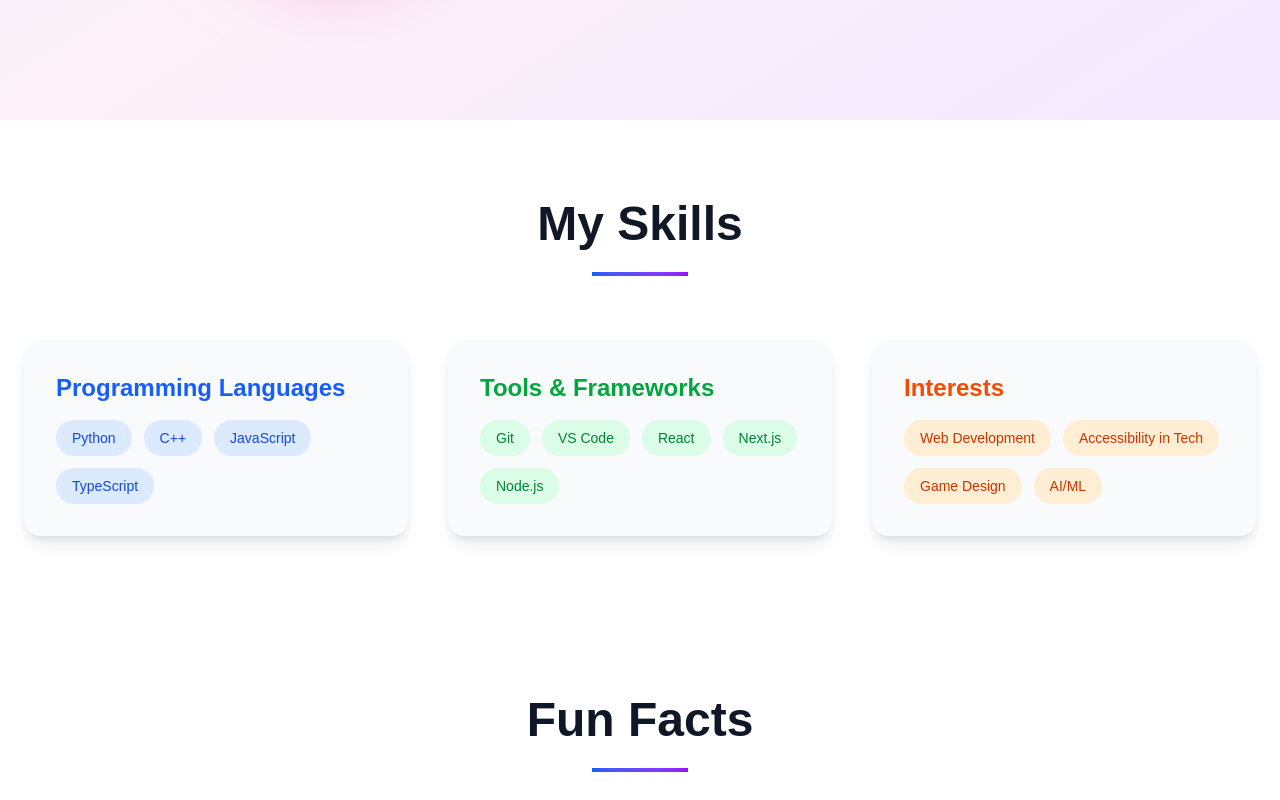
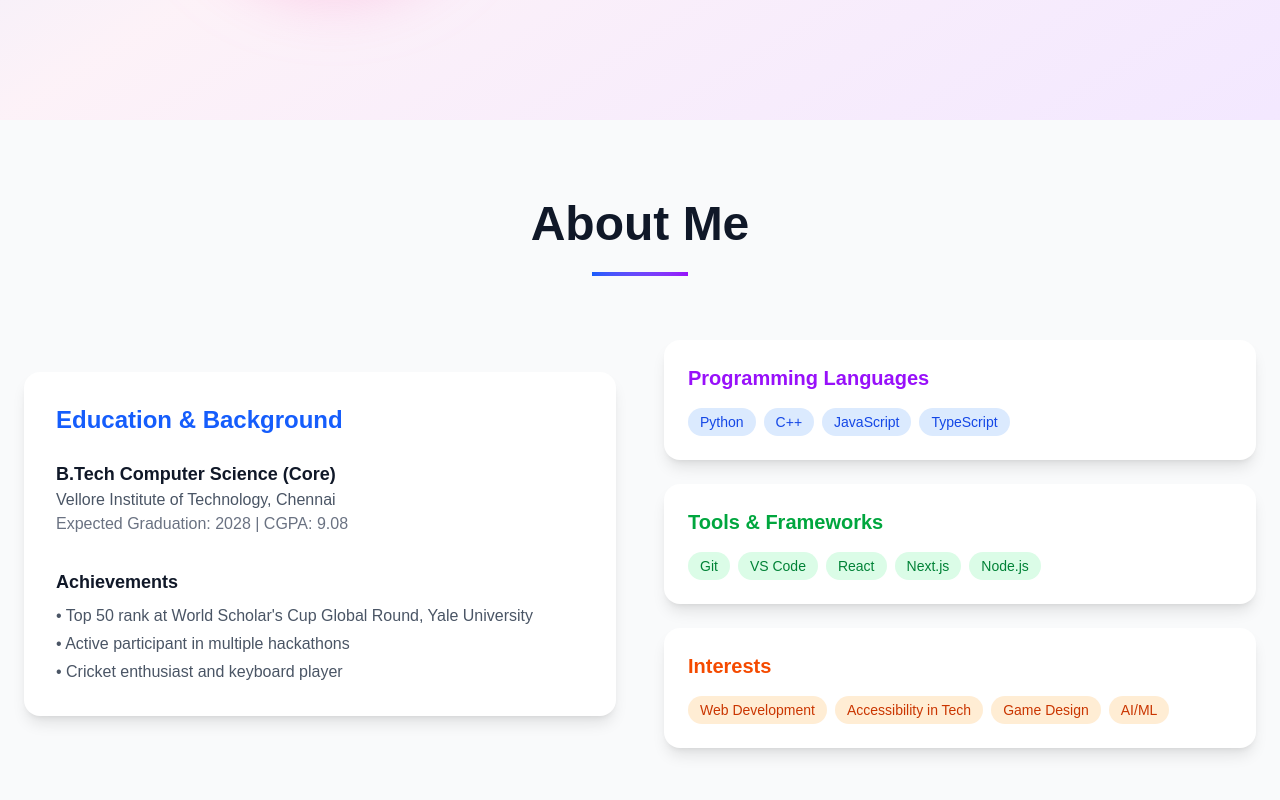
Before and after one commit to Nithin-250/portfolio, a Next.js app: page / in a window 1280 px wide. Shown: the part 680-1480 px from the top of the page. Built offline with nearby package versions, Linux system fonts and the light colour scheme.

Commit message:
Update page.tsx

```diff
--- a/app/page.tsx
+++ b/app/page.tsx
@@ -92,6 +92,8 @@
     }
   };
 
+
+
   // Projects
   const projects = [
     {
@@ -125,13 +127,12 @@
     tools: ["Git", "VS Code", "React", "Next.js", "Node.js"],
     interests: ["Web Development", "Accessibility in Tech", "Game Design", "AI/ML"],
   };
-
   return (
   <div className="min-h-screen transition-colors duration-300 cursor-none">
     {/* Navigation */}
     <nav className="fixed top-0 w-full bg-white/90 dark:bg-gray-900/90 backdrop-blur-md z-50 border-b border-gray-200 dark:border-gray-700">
       <div className="container mx-auto px-6 py-4 flex justify-between items-center">
-          {/* Logo */}
+        {/* Responsive "Hi, I’m Nithin S" */}
         <motion.div
           initial={{ opacity: 0, x: -20 }}
           animate={{ opacity: 1, x: 0 }}
@@ -142,7 +143,7 @@
 
         {/* Desktop menu */}
         <div className="hidden md:flex items-center space-x-8">
-            {['home', 'about', 'skills', 'projects', 'contact'].map((section) => (
+          {['home', 'about', 'projects', 'contact'].map((section) => (
             <button
               key={section}
               onClick={() => scrollToSection(section)}
@@ -181,14 +182,14 @@
         </div>
       </div>
 
-        {/* Mobile dropdown */}
+      {/* Mobile dropdown menu */}
       {mobileMenuOpen && (
         <motion.div
           initial={{ opacity: 0, y: -10 }}
           animate={{ opacity: 1, y: 0 }}
           className="md:hidden mt-4 py-4 border-t border-gray-200 dark:border-gray-700"
         >
-            {['home', 'about', 'skills', 'projects', 'contact'].map((section) => (
+          {['home', 'about', 'projects', 'contact'].map((section) => (
             <button
               key={section}
               onClick={() => scrollToSection(section)}
@@ -200,6 +201,7 @@
         </motion.div>
       )}
     </nav>
+
 
 
       {/* Hero Section */}
@@ -263,61 +265,69 @@
       </section>
 
       {/* About Section */}
-      <section id="skills" className="py-20 bg-white dark:bg-gray-900">
+      <section id="about" className="py-20 bg-gray-50 dark:bg-gray-800">
         <div className="container mx-auto px-6">
-          <motion.div
-            initial={{ opacity: 0, y: 30 }}
-            whileInView={{ opacity: 1, y: 0 }}
-            transition={{ duration: 0.8 }}
-            viewport={{ once: true }}
-            className="text-center mb-16"
-          >
-            <h2 className="text-4xl md:text-5xl font-bold mb-6">My Skills</h2>
+          <motion.div initial={{ opacity: 0, y: 30 }} whileInView={{ opacity: 1, y: 0 }} transition={{ duration: 0.8 }} viewport={{ once: true }} className="text-center mb-16">
+            <h2 className="text-4xl md:text-5xl font-bold mb-6">About Me</h2>
             <div className="w-24 h-1 bg-gradient-to-r from-blue-600 to-purple-600 mx-auto"></div>
           </motion.div>
 
-          <div className="grid md:grid-cols-3 gap-10">
-            {/* Programming */}
-            <div className="bg-gray-50 dark:bg-gray-800 p-8 rounded-2xl shadow-lg">
-              <h3 className="text-2xl font-semibold mb-4 text-blue-600 dark:text-blue-400">
-                Programming Languages
-              </h3>
-              <div className="flex flex-wrap gap-3">
-                {skills.programming.map((s, i) => (
-                  <span key={i} className="px-4 py-2 bg-blue-100 dark:bg-blue-900 text-blue-700 dark:text-blue-300 rounded-full text-sm">
-                    {s}
+          <div className="grid md:grid-cols-2 gap-12 items-center">
+            <motion.div initial={{ opacity: 0, x: -30 }} whileInView={{ opacity: 1, x: 0 }} transition={{ duration: 0.8 }} viewport={{ once: true }}>
+              <div className="bg-white dark:bg-gray-900 p-8 rounded-2xl shadow-lg">
+                <h3 className="text-2xl font-semibold mb-6 text-blue-600 dark:text-blue-400">Education & Background</h3>
+                <div className="space-y-4">
+                  <div>
+                    <h4 className="font-semibold text-lg">B.Tech Computer Science (Core)</h4>
+                    <p className="text-gray-600 dark:text-gray-300">Vellore Institute of Technology, Chennai</p>
+                    <p className="text-gray-500 dark:text-gray-400">Expected Graduation: 2028 | CGPA: 9.08</p>
+                  </div>
+                  <div className="pt-4">
+                    <h4 className="font-semibold text-lg mb-2">Achievements</h4>
+                    <ul className="text-gray-600 dark:text-gray-300 space-y-1">
+                      <li>• Top 50 rank at World Scholar&apos;s Cup Global Round, Yale University</li>
+                      <li>• Active participant in multiple hackathons</li>
+                      <li>• Cricket enthusiast and keyboard player</li>
+                    </ul>
+                  </div>
+                </div>
+              </div>
+            </motion.div>
+
+            <motion.div initial={{ opacity: 0, x: 30 }} whileInView={{ opacity: 1, x: 0 }} transition={{ duration: 0.8 }} viewport={{ once: true }} className="space-y-6">
+              <div className="bg-white dark:bg-gray-900 p-6 rounded-2xl shadow-lg">
+                <h3 className="text-xl font-semibold mb-4 text-purple-600 dark:text-purple-400">Programming Languages</h3>
+                <div className="flex flex-wrap gap-2">
+                  {skills.programming.map((skill, index) => (
+                    <span key={index} className="px-3 py-1 bg-blue-100 dark:bg-blue-900 text-blue-700 dark:text-blue-300 rounded-full text-sm">
+                      {skill}
                     </span>
                   ))}
                 </div>
               </div>
 
-            {/* Tools */}
-            <div className="bg-gray-50 dark:bg-gray-800 p-8 rounded-2xl shadow-lg">
-              <h3 className="text-2xl font-semibold mb-4 text-green-600 dark:text-green-400">
-                Tools & Frameworks
-              </h3>
-              <div className="flex flex-wrap gap-3">
-                {skills.tools.map((t, i) => (
-                  <span key={i} className="px-4 py-2 bg-green-100 dark:bg-green-900 text-green-700 dark:text-green-300 rounded-full text-sm">
-                    {t}
+              <div className="bg-white dark:bg-gray-900 p-6 rounded-2xl shadow-lg">
+                <h3 className="text-xl font-semibold mb-4 text-green-600 dark:text-green-400">Tools & Frameworks</h3>
+                <div className="flex flex-wrap gap-2">
+                  {skills.tools.map((skill, index) => (
+                    <span key={index} className="px-3 py-1 bg-green-100 dark:bg-green-900 text-green-700 dark:text-green-300 rounded-full text-sm">
+                      {skill}
                     </span>
                   ))}
                 </div>
               </div>
 
-            {/* Interests */}
-            <div className="bg-gray-50 dark:bg-gray-800 p-8 rounded-2xl shadow-lg">
-              <h3 className="text-2xl font-semibold mb-4 text-orange-600 dark:text-orange-400">
-                Interests
-              </h3>
-              <div className="flex flex-wrap gap-3">
-                {skills.interests.map((iSkill, i) => (
-                  <span key={i} className="px-4 py-2 bg-orange-100 dark:bg-orange-900 text-orange-700 dark:text-orange-300 rounded-full text-sm">
-                    {iSkill}
+              <div className="bg-white dark:bg-gray-900 p-6 rounded-2xl shadow-lg">
+                <h3 className="text-xl font-semibold mb-4 text-orange-600 dark:text-orange-400">Interests</h3>
+                <div className="flex flex-wrap gap-2">
+                  {skills.interests.map((skill, index) => (
+                    <span key={index} className="px-3 py-1 bg-orange-100 dark:bg-orange-900 text-orange-700 dark:text-orange-300 rounded-full text-sm">
+                      {skill}
                     </span>
                   ))}
                 </div>
               </div>
+            </motion.div>
           </div>
         </div>
       </section>
```
Lines whose indentation alone changed are shown as unchanged.
